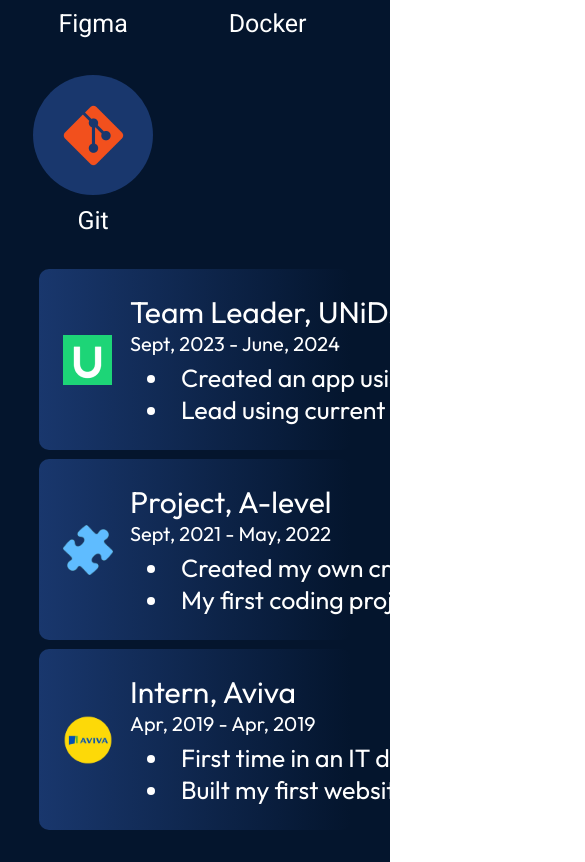
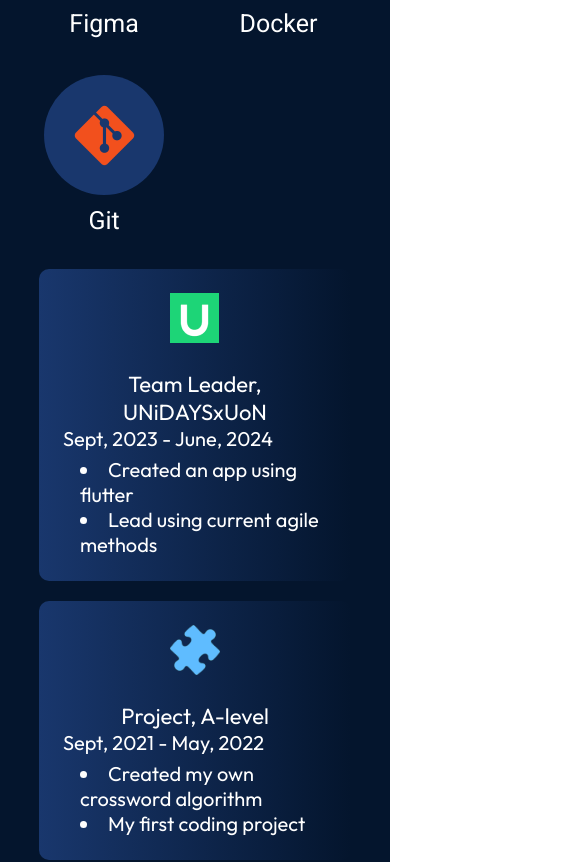
Before and after one commit to playhavoc/MyPortfolio, a React (Vite) app: page / in a window 390 px wide. Shown: the part 4212-5074 px from the top of the page, 585 px wide, since content can reach past the window. Built offline with nearby package versions, Linux system fonts and the light colour scheme.

Commit message:
feat: fixed the experience section

```diff
--- a/src/components/Experience/Experience.module.css
+++ b/src/components/Experience/Experience.module.css
@@ -3,8 +3,11 @@
 .container {
   color: var(--color-text);
   margin-top: 79px;
-  margin-left: 10%;
-  margin-right: 10%;
+  margin-left: auto;
+  margin-right: auto;
+  width: 80%;
+  max-width: 1200px;
+  text-align: center;
 }
 
 .title {
@@ -20,6 +23,7 @@
   flex-direction: row;
   justify-content: space-evenly;
   margin-top: 14px;
+  gap: 20px;
 }
 
 .skills {
@@ -28,7 +32,6 @@
   grid-template-columns: repeat(3, 1fr);
   grid-template-rows: repeat(3, 1fr);
   gap: 37px;
-  margin-right: 7%;
   margin-top: 2%;
 }
 
@@ -71,7 +74,6 @@
   flex-direction: row;
   align-items: center;
   gap: 17px;
-  background: #19376d;
   background: linear-gradient(90deg, #19376d 0%, rgba(25, 55, 109, 0) 100%);
   border-radius: 10px;
   padding: 24px;
@@ -93,7 +95,8 @@
 .historyItemDetails p {
   font-size: 20px;
   font-weight: 300;
-  width: 500px;
+  max-width: 100%;
+  text-align: left;
 }
 
 .historyItemDetails ul {
@@ -102,6 +105,7 @@
   font-size: 25px;
   list-style-type: disc;
   margin-left: 17px;
+  text-align: left;
 }
 
 @media screen and (max-width: 830px) {
@@ -113,14 +117,51 @@
 
   .skills {
     width: 100%;
-    flex-direction: row;
-    justify-content: center;
     grid-template-columns: repeat(2, 1fr);
     grid-template-rows: repeat(4, 1fr);
   }
 
   .history {
     width: 100%;
-    gap: 9px;
+    gap: 20px;
+  }
+
+  .historyItemDetails h3 {
+    font-size: 24px;
+  }
+
+  .historyItemDetails p,
+  .historyItemDetails ul {
+    font-size: 18px;
   }
 }
+
+@media screen and (max-width: 480px) {
+  .skills {
+    grid-template-columns: repeat(2, 1fr);
+    grid-template-rows: repeat(4, 1fr);
+  }
+
+  .historyItem {
+    flex-direction: column;
+    align-items: center;
+    text-align: center;
+  }
+
+  .historyItem img {
+    margin-bottom: 10px;
+  }
+
+  .historyItemDetails {
+    align-items: center;
+  }
+
+  .historyItemDetails h3 {
+    font-size: 22px;
+  }
+
+  .historyItemDetails p,
+  .historyItemDetails ul {
+    font-size: 20px;
+  }
+}
```
